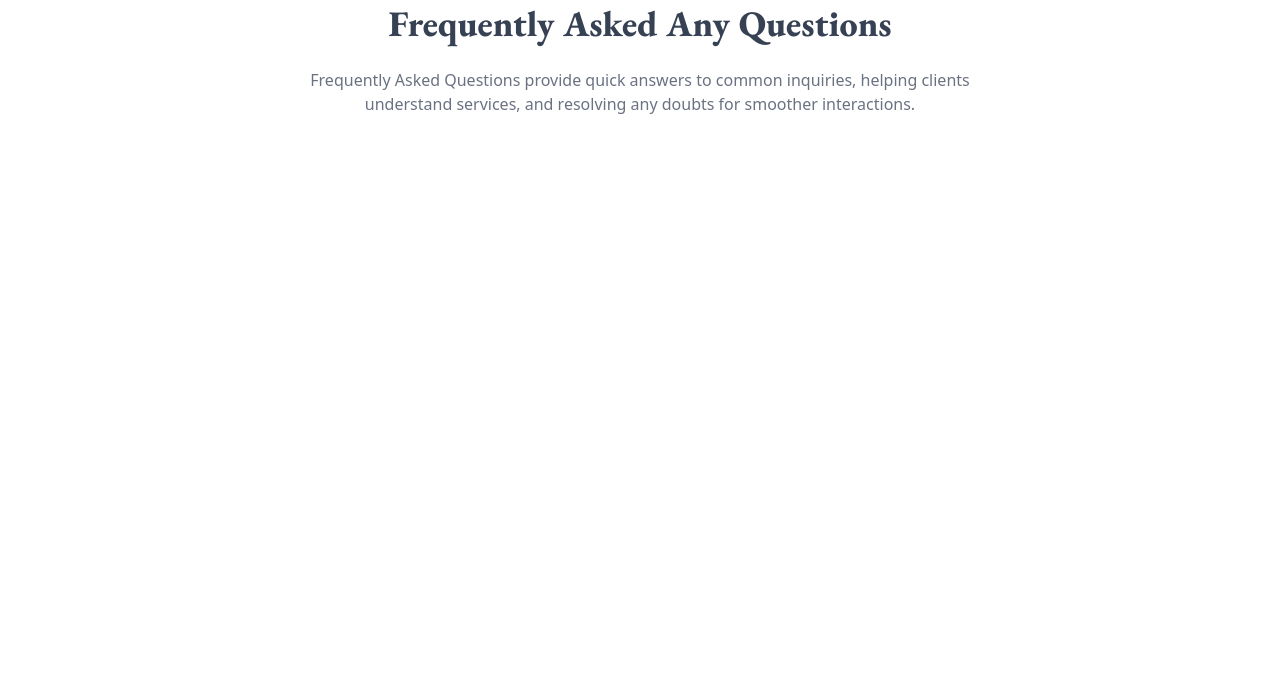
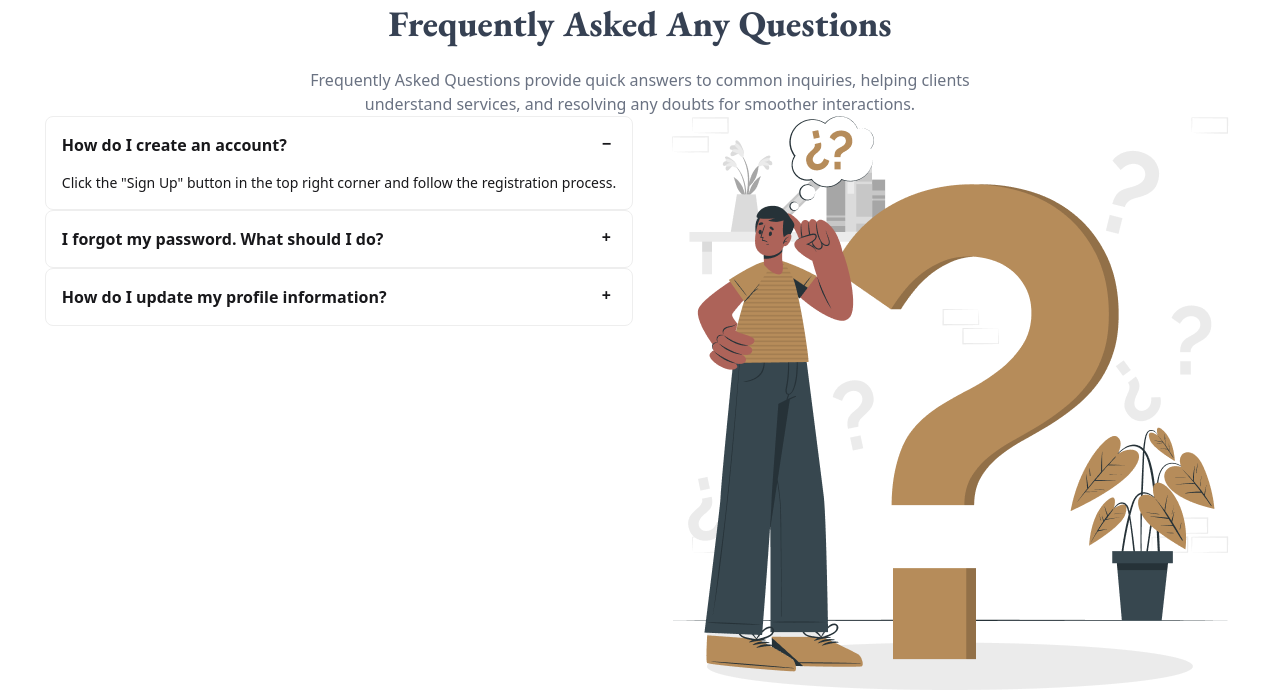
Before and after one commit to swadeshchisim/legal-solution-with-daisyui, a plain HTML site: page index.html in a window 1280 px wide. Shown: the part 3126-3816 px from the top of the page. Before the commit the page ends 3242 px from the top, so only its background shows below. Drawn offline with nearby package versions, Linux system fonts and the light colour scheme.

Commit message:
faq content added

```diff
--- a/index.html
+++ b/index.html
@@ -255,6 +255,33 @@
             <h2 class="text-3xl md:text-4xl font-extrabold font-eb-garamond text-gray-700 mb-6">Frequently Asked Any Questions</h2>
             <p class="text-gray-500">Frequently Asked Questions provide quick answers to common inquiries, helping clients understand services, and resolving any doubts for smoother interactions.</p>
           </div>
+
+          <!-- Frequently Ask Question Content Area -->
+           <div class="flex justify-center flex-col md:flex-row gap-8">
+            <!-- Frequently Ask Question Text -->
+            <div>
+              <div class="collapse collapse-plus bg-base-100 border border-base-300">
+                <input type="radio" name="my-accordion-3" checked="checked" />
+                <div class="collapse-title font-semibold">How do I create an account?</div>
+                <div class="collapse-content text-sm">Click the "Sign Up" button in the top right corner and follow the registration process.</div>
+              </div>
+              <div class="collapse collapse-plus bg-base-100 border border-base-300">
+                <input type="radio" name="my-accordion-3" />
+                <div class="collapse-title font-semibold">I forgot my password. What should I do?</div>
+                <div class="collapse-content text-sm">Click on "Forgot Password" on the login page and follow the instructions sent to your email.</div>
+              </div>
+              <div class="collapse collapse-plus bg-base-100 border border-base-300">
+                <input type="radio" name="my-accordion-3" />
+                <div class="collapse-title font-semibold">How do I update my profile information?</div>
+                <div class="collapse-content text-sm">Go to "My Account" settings and select "Edit Profile" to make changes.</div>
+              </div>
+            </div>
+
+            <!-- FAQ Image -->
+             <div>
+              <img src="./images/faq.png" alt="">
+             </div>
+           </div>
          </section>
         <!-- Frequent Ask Question Area Ends Here -->
       </main>
```
